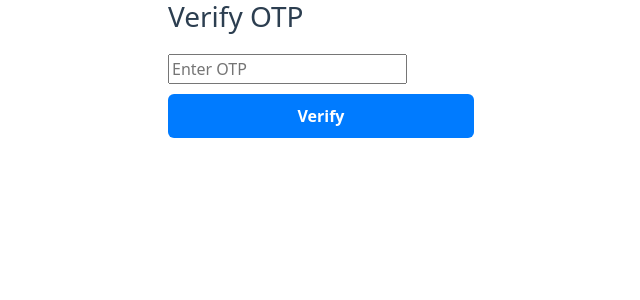
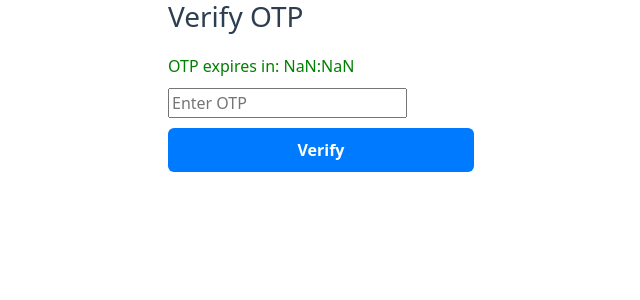
Before and after one commit to arbazkhan97/Library-management-system, a React (Vite) app in the folder client/: page /verify-otp in a window 1280 px wide. Shown: the top 300 px of the page, without its empty margins (319-959 px from the left). Built offline with nearby package versions, Linux system fonts and the light colour scheme.

Commit message:
add timer for otp

```diff
--- a/client/src/components/ForgotPassword.jsx
+++ b/client/src/components/ForgotPassword.jsx
@@ -14,6 +14,7 @@ const ForgotPassword = () => {
       await axios.post(`${BASE_URL}/api/forgot-password`, { email });
 
       localStorage.setItem('resetEmail', email);
+      localStorage.setItem('otpExpiry', Date.now() + 2 * 60 * 1000);
       toast.success('OTP sent to your register email');
       navigate('/verify-otp');
     } catch (err) {
--- a/client/src/components/ResetPassword.jsx
+++ b/client/src/components/ResetPassword.jsx
@@ -16,7 +16,7 @@ const ResetPassword = () => {
       await axios.post(`${BASE_URL}/api/reset-password`, { email, newPassword });
       toast.success('Password reset successful');
       localStorage.removeItem('resetEmail');
-      navigate('/login');
+      navigate('/admin/login');
     } catch (err) {
       toast.error(err.response?.data?.message || 'Error resetting password');
     }
--- a/client/src/components/VerifyOtp.jsx
+++ b/client/src/components/VerifyOtp.jsx
@@ -1,17 +1,44 @@
-import React, { useState } from 'react';
+import React, { useEffect, useState } from 'react';
 import axios from 'axios';
 import { useNavigate } from 'react-router-dom';
 import { toast } from 'react-toastify';
 const BASE_URL = import.meta.env.VITE_API_URL;
 
-
 const VerifyOtp = () => {
   const [otp, setOtp] = useState('');
+  const [timeLeft, setTimeLeft] = useState(0);
   const navigate = useNavigate();
   const email = localStorage.getItem('resetEmail');
 
+  useEffect(() => {
+    const expiry = parseInt(localStorage.getItem('otpExpiry'), 10);
+    const interval = setInterval(() => {
+      const remaining = Math.max(0, expiry - Date.now());
+      setTimeLeft(remaining);
+
+      if (remaining === 0) {
+        clearInterval(interval);
+      }
+    }, 1000);
+
+    return () => clearInterval(interval);
+  }, []);
+
+  const formatTime = (ms) => {
+    const totalSec = Math.floor(ms / 1000);
+    const min = String(Math.floor(totalSec / 60)).padStart(2, '0');
+    const sec = String(totalSec % 60).padStart(2, '0');
+    return `${min}:${sec}`;
+  };
+
   const handleVerify = async (e) => {
     e.preventDefault();
+
+    if (timeLeft === 0) {
+      toast.error('OTP expired. Please request again.');
+      return;
+    }
+
     try {
       await axios.post(`${BASE_URL}/api/verify-otp`, { email, otp });
       toast.success('OTP verified');
@@ -24,6 +51,13 @@ const VerifyOtp = () => {
   return (
     <div className="auth-container">
       <h2>Verify OTP</h2>
+
+      <p style={{ color: timeLeft === 0 ? 'red' : 'green', marginBottom: '10px' }}>
+        {timeLeft === 0
+          ? 'OTP expired. Please request again.'
+          : `OTP expires in: ${formatTime(timeLeft)}`}
+      </p>
+
       <form onSubmit={handleVerify}>
         <input
           type="text"
@@ -32,7 +66,9 @@ const VerifyOtp = () => {
           onChange={(e) => setOtp(e.target.value)}
           required
         />
-        <button type="submit">Verify</button>
+        <button type="submit" disabled={timeLeft === 0}>
+          Verify
+        </button>
       </form>
     </div>
   );
```
